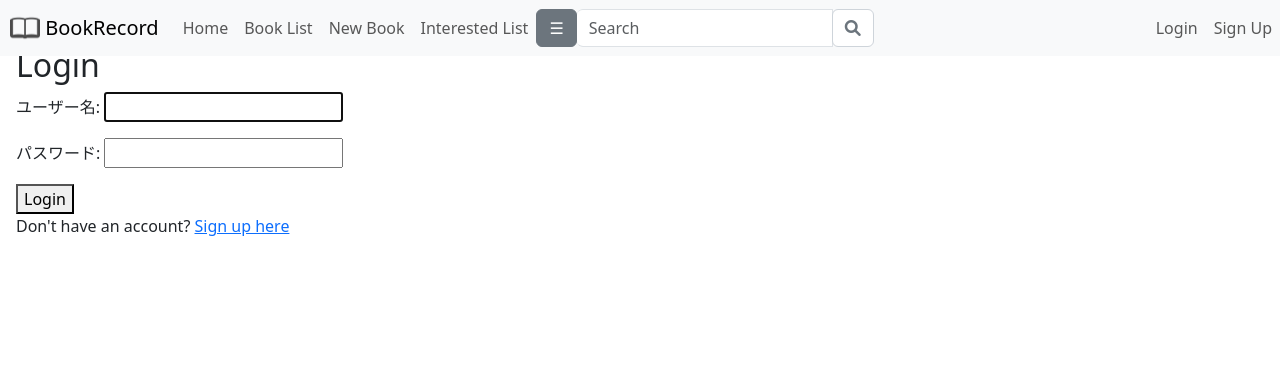
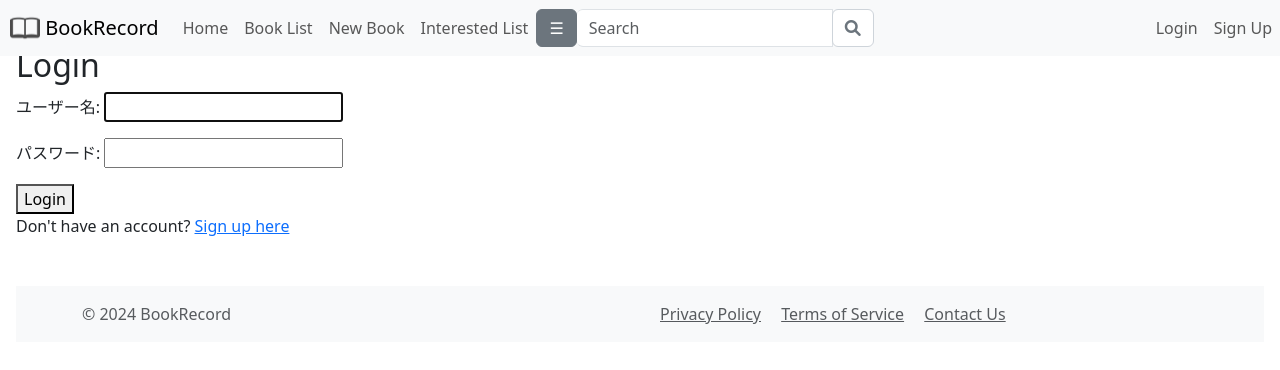
Before and after one commit to kaneken555/bookrecord, a Django app: page /accounts/login/ in a window 1280 px wide. Shown: the top 370 px of the page. Run offline with Django 4.2, Linux system fonts and the light colour scheme; some libraries are stand-ins or nearby versions.

Commit message:
[add]footer

```diff
--- a/myproject/bookrecord/templates/base.html
+++ b/myproject/bookrecord/templates/base.html
@@ -80,6 +80,24 @@
             </ul>
         </nav>
         {% block content %}{% endblock %}
+
+
+        <!-- フッター -->
+        <footer class="footer bg-light mt-5">
+            <div class="container py-3">
+                <div class="row">
+                    <div class="col-md-6">
+                        <span class="text-muted">&copy; 2024 BookRecord</span>
+                    </div>
+                    <div class="col-md-6 text-md-right">
+                        <a href="#" class="text-muted mx-2">Privacy Policy</a>
+                        <a href="#" class="text-muted mx-2">Terms of Service</a>
+                        <a href="#" class="text-muted mx-2">Contact Us</a>
+                    </div>
+                </div>
+            </div>
+        </footer>
+
     </div>
     <script src="{% static 'js/jquery-3.7.1.slim.min.js' %}"></script>
     <script src="{% static 'js/bootstrap.bundle.min.js' %}"></script>
--- a/myproject/bookrecord/templates/top.html
+++ b/myproject/bookrecord/templates/top.html
@@ -24,7 +24,7 @@
                 {% if forloop.counter0|divisibleby:4 and not forloop.first %}
                     <hr class="shelf-divider">
                 {% endif %}
-                <div class="col-md-3 mb-4 book-item">
+                <div class="book-item">
                     <div class="card h-100 book-card">
                         <a href="{% url 'detail' book.book_code %}">
                             {% if book.cover_image %}
@@ -57,7 +57,7 @@
                 {% if forloop.counter0|divisibleby:4 and not forloop.first %}
                     <hr class="shelf-divider">
                 {% endif %}
-                <div class="col-md-3 mb-4 book-item">
+                <div class="book-item">
                     <div class="card h-100 book-card">
                         <a href="{% url 'detail' book.book_code %}">
                             {% if book.cover_image %}
```
